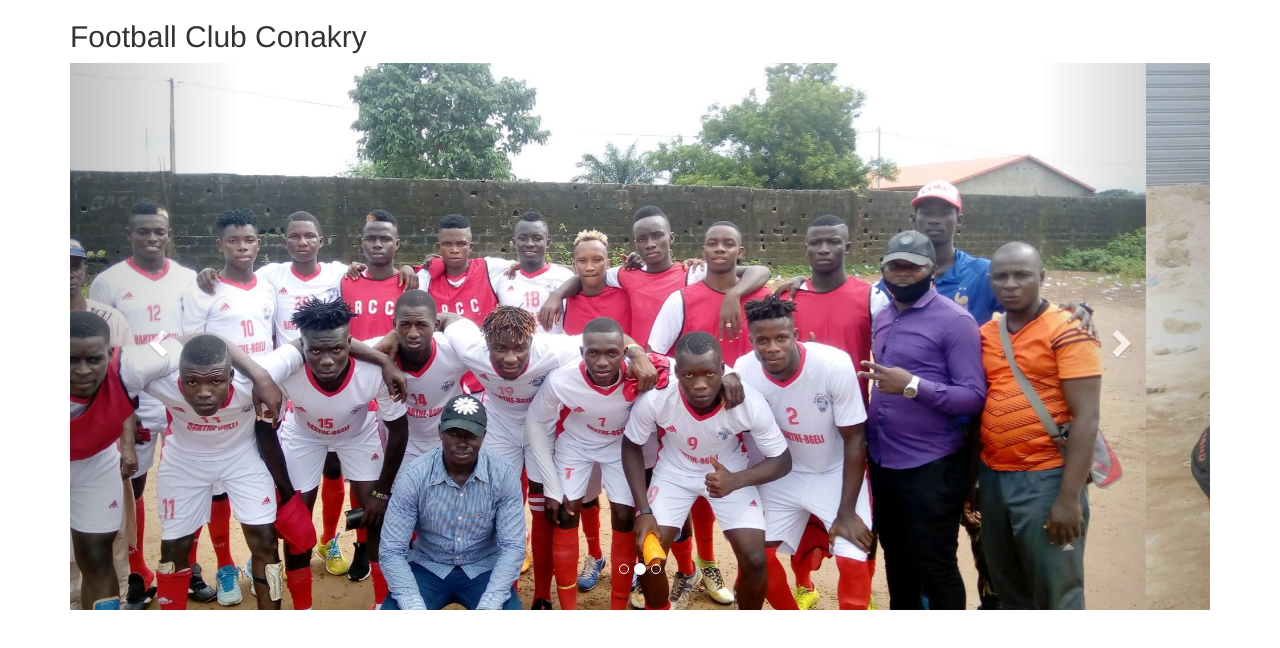
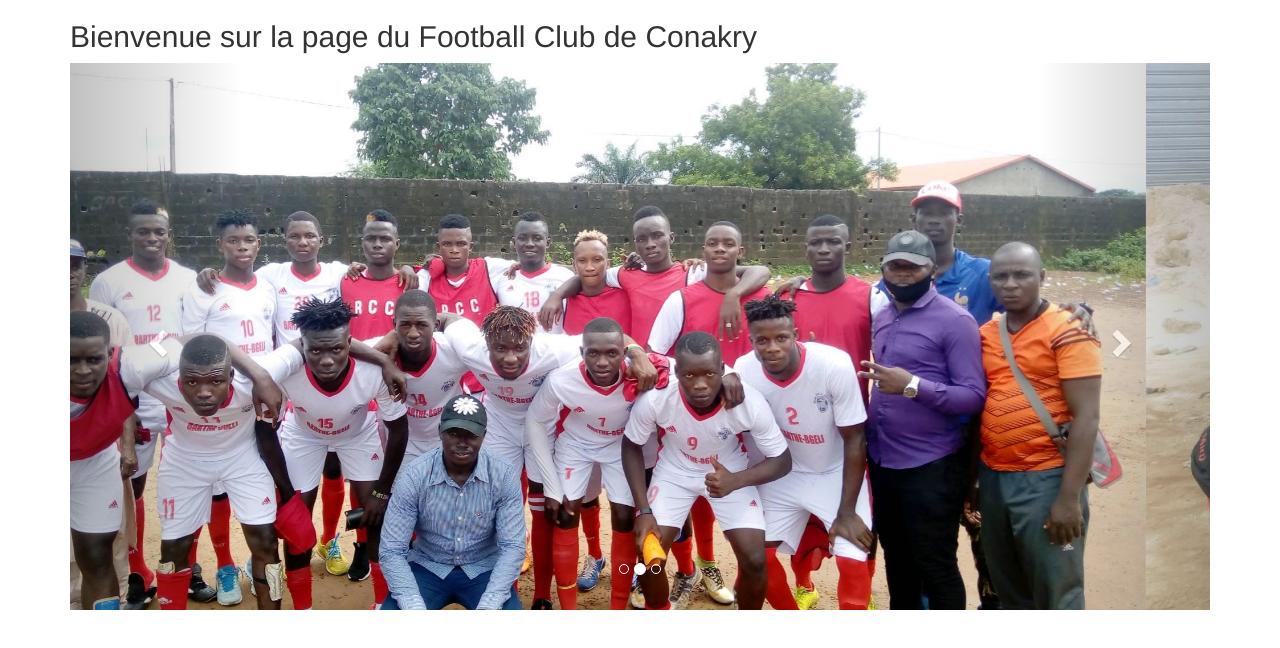
Before and after one commit to nazimboudeffa/club-foot-conakry, a plain HTML site: page index.html in a window 1280 px wide. Drawn offline with nearby package versions, Linux system fonts and the light colour scheme.

Commit message:
Added title

```diff
--- a/index.html
+++ b/index.html
@@ -11,7 +11,7 @@
 <body>
 
 <div class="container">
-  <h2>Football Club Conakry</h2>
+  <h2>Bienvenue sur la page du Football Club de Conakry</h2>
   <div id="myCarousel" class="carousel slide" data-ride="carousel">
     <!-- Indicators -->
     <ol class="carousel-indicators">
```
